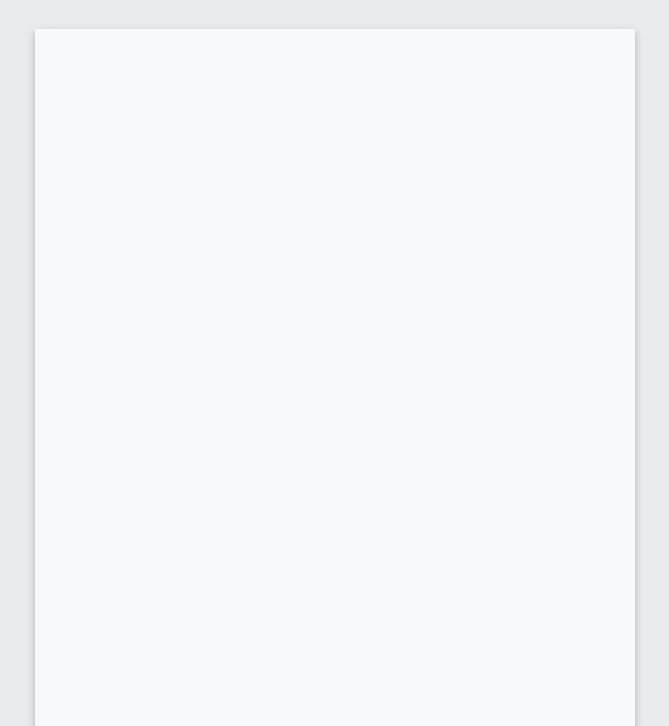
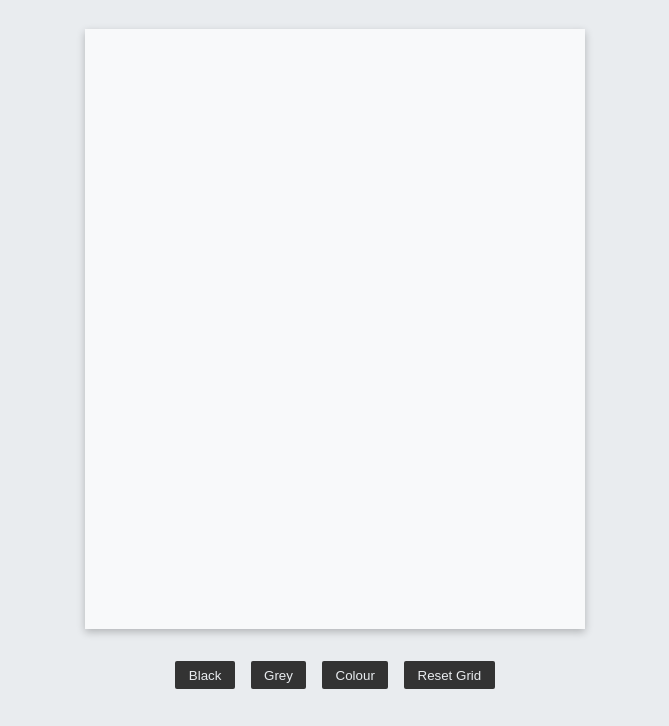
Before and after one commit to MonnyOsu/etch-a-sketch, a plain HTML site: page index.html in a window 1280 px wide. Shown: the part 73-799 px from the top of the page, without its empty margins (305-974 px from the left). Drawn offline with Linux system fonts and the light colour scheme.

Commit message:
fix grid size

```diff
--- a/styles.css
+++ b/styles.css
@@ -26,8 +26,8 @@ body {
 
 .grid {
   display: grid;
-  width: 600px;
-  height: 800px;
+  width: 500px;
+  height: 600px;
   background-color: var(--secondary-light);
   box-shadow: rgba(0, 0, 0, 0.24) 0px 3px 8px;
 }
```
